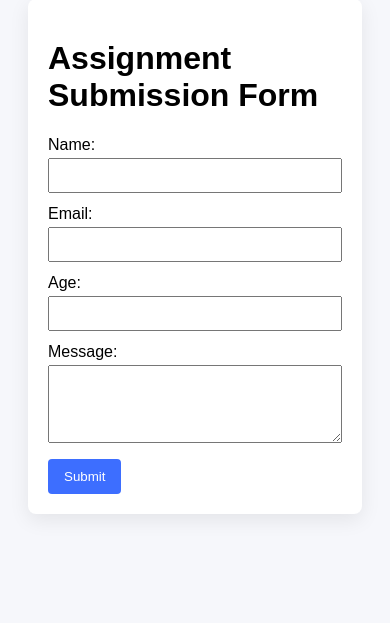
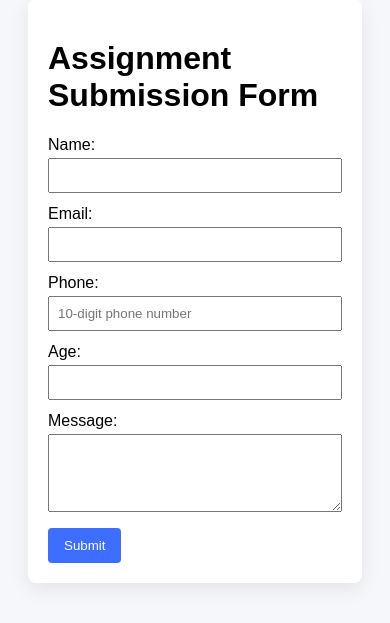
Before and after one commit to meetpanchal316/ares, a Flask app: template frontend/templates/index.html in a window 390 px wide. Shown: the part 69-692 px from the top of the page. Run offline with Flask 3, Linux system fonts and the light colour scheme; the template is opened without the code that fills it, so the values that code supplies are empty.

Commit message:
Add phone field to frontend and backend

```diff
--- a/backend/app.py
+++ b/backend/app.py
@@ -4,15 +4,19 @@ from flask_cors import CORS
 import re
 
 app = Flask(__name__)
-CORS(app)  # safe: allows cross-origin if frontend calls backend directly
+CORS(app)  # allows cross-origin if frontend calls backend directly
 
 EMAIL_RE = re.compile(r"^[^@]+@[^@]+\.[^@]+$")
+PHONE_RE = re.compile(r"^[0-9]{10}$")  # simple 10-digit phone validation
+
 
 @app.route("/api/submit", methods=["POST"])
 def submit():
     data = request.get_json() or {}
+
     name = (data.get("name") or "").strip()
     email = (data.get("email") or "").strip()
+    phone = (data.get("phone") or "").strip()
     age = data.get("age")
     message = (data.get("message") or "").strip()
 
@@ -20,8 +24,13 @@ def submit():
 
     if not name:
         errors.append("Name is required.")
+
     if not email or not EMAIL_RE.match(email):
         errors.append("A valid email is required.")
+
+    if not phone or not PHONE_RE.match(phone):
+        errors.append("Phone number must be a valid 10-digit number.")
+
     try:
         age_int = int(age)
         if age_int <= 0:
@@ -33,19 +42,24 @@ def submit():
         errors.append("Message is required.")
 
     if errors:
-        return jsonify({"error": "validation_failed", "details": errors}), 400
+        return jsonify({
+            "error": "validation_failed",
+            "details": errors
+        }), 400
 
-    # Example "processing": here you would save to DB / queue / etc.
     submission = {
         "name": name,
         "email": email,
+        "phone": phone,
         "age": age_int,
         "message": message,
         "received_at": datetime.utcnow().isoformat() + "Z"
     }
 
-    # For demonstration we just echo back the submission
-    return jsonify({"message": "Form received", "submission": submission}), 200
+    return jsonify({
+        "message": "Form received",
+        "submission": submission
+    }), 200
 
 
 @app.get("/health")
@@ -54,5 +68,5 @@ def health():
 
 
 if __name__ == "__main__":
-    # Development only; in Docker we'll use gunicorn
+    # Development only; production is handled by pm2 / gunicorn
     app.run(host="0.0.0.0", port=5000, debug=False)
--- a/frontend/templates/index.html
+++ b/frontend/templates/index.html
@@ -57,6 +57,11 @@
         <input type="email" name="email" required>
       </label>
 
+      <!-- NEW PHONE FIELD -->
+      <label>Phone:
+        <input type="text" name="phone" placeholder="10-digit phone number" required>
+      </label>
+
       <label>Age:
         <input type="number" name="age" min="1" max="150" required>
       </label>
```
